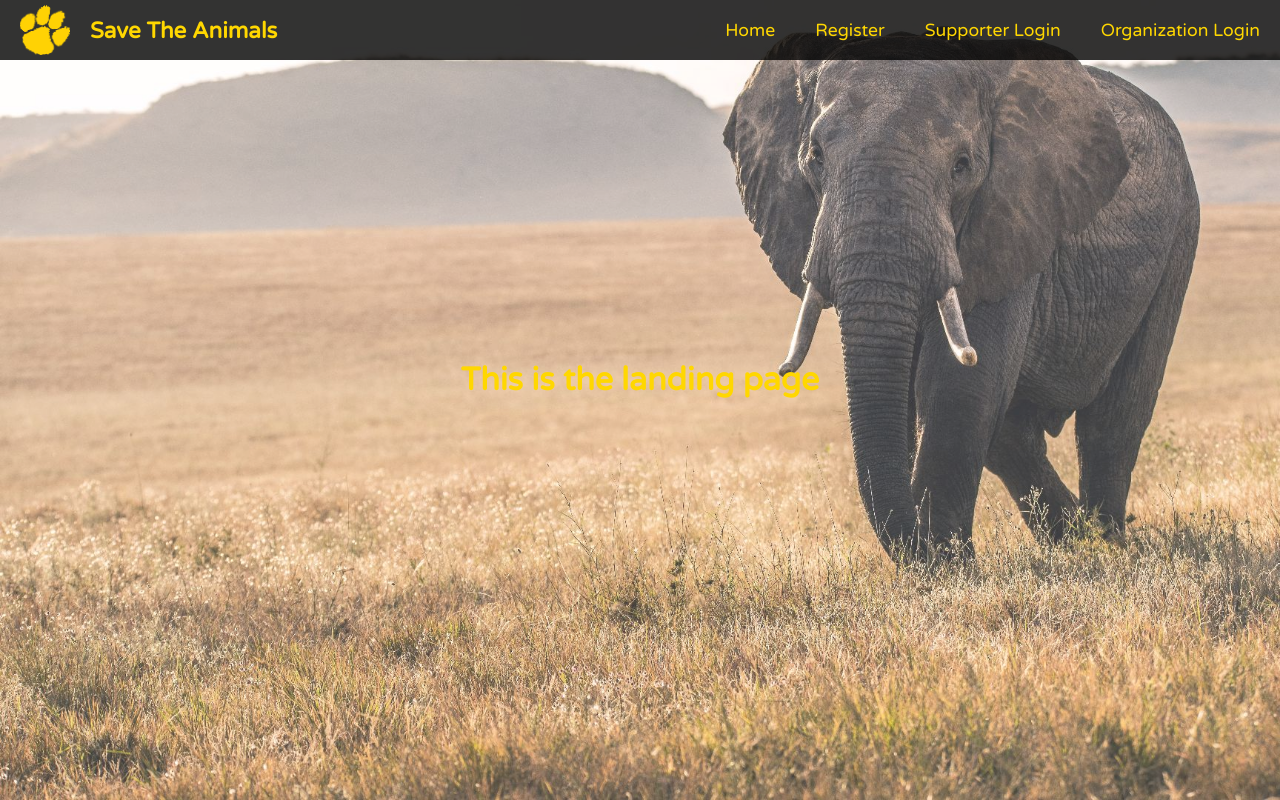
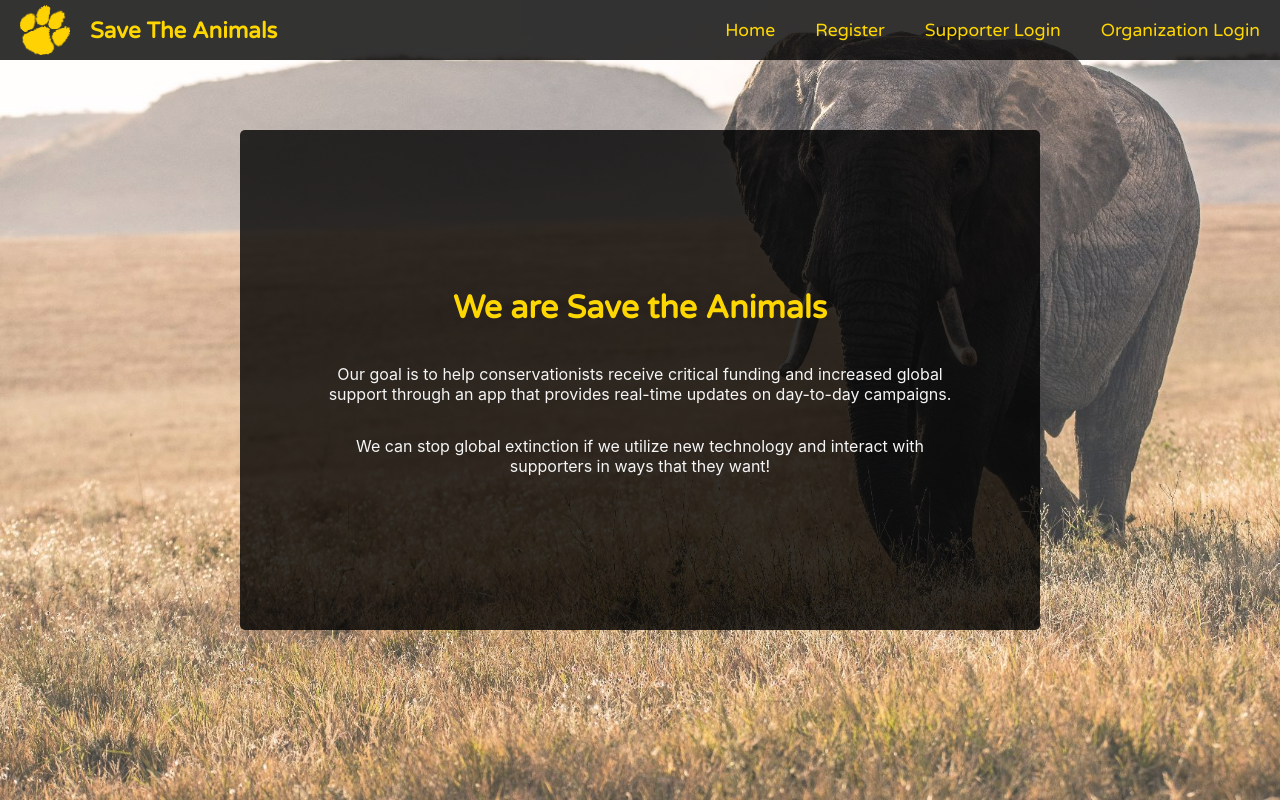
Before and after one commit to save-the-animals-bw/save-the-animals, a React (Create React App) app: page / in a window 1280 px wide. Built offline with nearby package versions, Linux system fonts and the light colour scheme.

Commit message:
added add-campaign page

```diff
--- a/src/App.js
+++ b/src/App.js
@@ -29,10 +29,10 @@ function App() {
   return (
     <div className="App">
       <NavBar />
-      <Route exact path='/' component={Landing} userType={userType} />
-      <Route path='/register' component={Register} userType={userType} />
-      <Route path='/org-login' render={props => <OrgLogin {...props} setUserType={setUserType} />} />
-      <Route path='/supporter-login' render={props => <SupporterLogin {...props} setUserType={setUserType} />} />
+      <Route exact path='/' component={Landing}  />
+      <Route path='/register' component={Register}  />
+      <Route path='/org-login' render={props => <OrgLogin {...props} />} />
+      <Route path='/supporter-login' render={props => <SupporterLogin {...props} />} />
       {/* SUPPORTER PRIVATE ROUTES */}
       <PrivateRoute exact path='/supporter-campaigns' component={SupporterLanding} />
       <PrivateRoute path='/supporter-campaigns/:id' component={SupportCampaign} />
--- a/src/actions/index.js
+++ b/src/actions/index.js
@@ -5,8 +5,10 @@ export const GET_CAMPAIGNS = 'GET_CAMPAIGNS'
 
 
 
-export const declareUser = user => dispatch => {
-    dispatch({type: SET_USER, payload: user})
+
+
+export const getUser = () => dispatch => {
+   dispatch({type: SET_USER, payload: JSON.parse(localStorage.getItem('user'))})
 }
 
 export const getCampaignsForOrganizations = () => dispatch => {
--- a/src/components/Landing.js
+++ b/src/components/Landing.js
@@ -5,7 +5,9 @@ export default function Landing() {
     return (
         <div className='landing-container'>
             <div className='landing-content'>
-                <h1>This is the landing page</h1>
+                <h1>We are Save the Animals</h1>
+                <p>Our goal is to help conservationists receive critical funding and increased global support through an app that provides real-time updates on day-to-day campaigns.</p>
+                <p>We can stop global extinction if we utilize new technology and interact with supporters in ways that they want!</p>
             </div>
         </div>
     )
--- a/src/components/OrgLogin.js
+++ b/src/components/OrgLogin.js
@@ -2,7 +2,7 @@ import React, { useState } from "react";
 import axios from "axios";
 import "../css/Form.css";
 import { connect } from 'react-redux'
-import { declareUser } from '../actions'
+
 
 const initialUser = {
   username: "",
@@ -11,7 +11,6 @@ const initialUser = {
 
 function OrgLogin(props) {
   const [user, setUser] = useState(initialUser);
-  console.log(props);
 
   const handleChanges = e => {
     setUser({
@@ -22,12 +21,13 @@ function OrgLogin(props) {
 
   const handleSubmit = e => {
     e.preventDefault();
+    console.log('user being submitted', user)
     axios
       .post("https://saving-the-animals.herokuapp.com/api/auth/login", user)
       .then(res => {
-        props.declareUser(res.data)
+        localStorage.setItem('user', JSON.stringify(res.data))
         localStorage.setItem("token", res.data.token);
-        props.history.push("/org-landing");
+        props.history.push("/org-campaigns");
       })
       .catch(err => console.log(err));
   };
@@ -64,8 +64,8 @@ function OrgLogin(props) {
 
 const mapStateToProps = state => {
   return {
-    state: state
+    user: state.user,
   }
 }
 
-export default connect(mapStateToProps, { declareUser })(OrgLogin);
+export default connect(mapStateToProps, {})(OrgLogin);
--- a/src/components/Organizations/AddCampaign.js
+++ b/src/components/Organizations/AddCampaign.js
@@ -1,28 +1,59 @@
-import React, { useState } from 'react'
+import React, { useState, useEffect } from 'react'
 import { connect } from 'react-redux'
+
+import { getUser } from '../../actions'
+import axiosWithAuth from '../../utils/axiosWithAuth'
 
 
 
 function AddCampaign(props) {
+
+    useEffect(() => {
+        props.getUser()
+    }, [])
+
     const initialCampaign = {
         title: '',
         location: '',
         species: '',
         urgency: 5,
         image_url: '',
-        organization_id: props.user.organ_id,
+        organization_id: parseInt(props.user.organ_id, 10),
     }
-    console.log(props)
     const [campaign, setCampaign] = useState(initialCampaign)
+
+    const handleChanges = e => {
+        let value = e.target.value
+        if (e.target.name === 'urgency'){
+            setCampaign({
+                ...campaign,
+                urgency: parseInt(value, 10)
+            })
+        } else {
+        setCampaign({
+            ...campaign,
+            [e.target.name] : value
+        })
+        }
+    }
+
+    const handleSubmit = e => {
+        axiosWithAuth()
+        .post('https://saving-the-animals.herokuapp.com/api/campaigns', campaign)
+        .then(res => console.log(res))
+        .catch(err => console.log(err))
+    }
     return (
         <div>
+
+           <form onSubmit={handleSubmit}>
            <h1>Add A Campaign</h1>
-           <form>
-               <label htmlFor='title'>Title: <input name='title' type='text' /></label>
-               <label htmlFor='location'>Location: <input name='location' type='text' /></label>
-               <label htmlFor='species'>Species: <input name='species' type='text' /></label>
-               <label htmlFor='urgency'>Urgency: <input name='urgency' type='range' min='1' max='10' initialValue='5' /></label>
-               <label htmlFor='image'>Image URL: <input name='image' type='text' /></label>
+               <label htmlFor='title'>Title: <input name='title' type='text' onChange={handleChanges} /></label>
+               <label htmlFor='location'>Location: <input name='location' type='text' onChange={handleChanges} /></label>
+               <label htmlFor='species'>Species: <input name='species' type='text' onChange={handleChanges}/></label>
+               <label htmlFor='urgency'>Urgency: <input name='urgency' type='range' min='0' max='10' defaultValue='5' onChange={handleChanges}/></label>
+               <label htmlFor='image'>Image URL: <input name='image' type='text' onChange={handleChanges}/></label>
+               <button type="submit">Add Campaign</button>
            </form>
         </div>
     )
@@ -34,4 +65,4 @@ const mapStateToProps = state => {
     }
   }
 
-  export default connect(mapStateToProps, {})(AddCampaign);
+  export default connect(mapStateToProps, { getUser })(AddCampaign);
--- a/src/components/Organizations/Campaign.js
+++ b/src/components/Organizations/Campaign.js
@@ -1,6 +1,14 @@
-import React from 'react'
+import React, { useEffect } from 'react'
 
-function Campaign() {
+import { getUser } from '../../actions'
+import { connect } from 'react-redux'
+
+function Campaign(props) {
+
+    useEffect(() => {
+        props.getUser()
+    }, [])
+
     return (
         <div>
             <h1>This is Campaign</h1>
@@ -8,4 +16,11 @@ function Campaign() {
     )
 }
 
-export default Campaign
+const mapStateToProps = state => {
+    return {
+        user: state.user,
+        campaigns: state.campaigns
+    }
+}
+
+export default connect(mapStateToProps, { getUser })(Campaign)
--- a/src/components/Register.js
+++ b/src/components/Register.js
@@ -7,6 +7,7 @@ const initialUser = {
     password: '',
     email: '',
     userType: '',
+    organization_id: 1,
 }
 
 const Register = (props) => {
@@ -68,7 +69,7 @@ const Register = (props) => {
             <div>
             <label htmlFor='organization_id'>Select your organization: <br /></label>
               <select name='organization_id' onChange={handleChanges}>
-                {orgList.map(item => <option key={item.id} value={item.id}>{item.organ_name}</option>)}
+                {orgList.map(item => <option key={item.id} value={item.id} onChange={handleChanges}>{item.organ_name}</option>)}
               </select>
             </div>
           )}
--- a/src/components/SupporterLogin.js
+++ b/src/components/SupporterLogin.js
@@ -2,8 +2,6 @@ import React, { useState } from 'react'
 import axios from 'axios'
 import "../css/Form.css";
 import { connect } from 'react-redux'
-
-import { declareUser } from '../actions'
 
 const initialUser = {
     username: '',
@@ -24,7 +22,7 @@ function SupporterLogin(props) {
         e.preventDefault()
         axios.post('https://saving-the-animals.herokuapp.com/api/auth/login', user)
         .then(res => {
-            props.declareUser(res.data)
+            localStorage.setItem('user', JSON.stringify(res.data))
             localStorage.setItem('token', res.data.token)
             props.history.push('/supporter-campaigns')
         })
@@ -67,4 +65,4 @@ const mapStateToProps = state => {
     }
   }
 
-  export default connect(mapStateToProps, { declareUser })(SupporterLogin);
+  export default connect(mapStateToProps, {})(SupporterLogin);
--- a/src/css/Landing.css
+++ b/src/css/Landing.css
@@ -19,8 +19,31 @@
 .landing-content {
     margin: 0 auto;
     display:flex;
+    flex-flow: column nowrap;
     justify-content: center;
     align-items:center;
+    height: 500px;
+    width: 800px;
+    position: relative;
+    z-index: 2;
+}
+
+.landing-content::after{
+    content: "";
+    background: url("#") black;
+    opacity: 0.8;
+    position:absolute;
+    top:0;
+    bottom:0;
+    left:0;
+    right:0;
+    z-index: -1;
+    border-radius: 5px;
+}
+
+.landing-content p{
+    color: #f5f5f5;
+    width: 80%;
 }
 
 
--- a/src/reducers/index.js
+++ b/src/reducers/index.js
@@ -3,7 +3,7 @@ import { SET_USER, GET_CAMPAIGNS } from "../actions"
 
 
 const initialState = {
-    user: {},
+    user: '',
     campaigns: [],
 }
 
```
